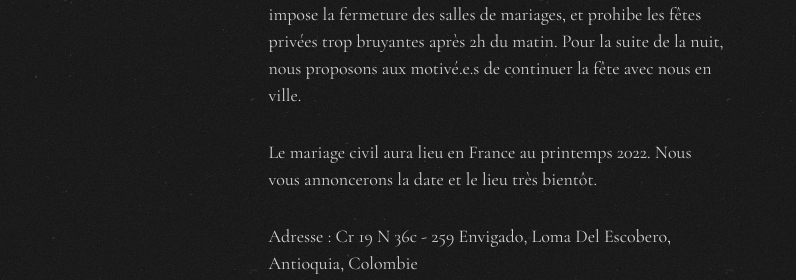
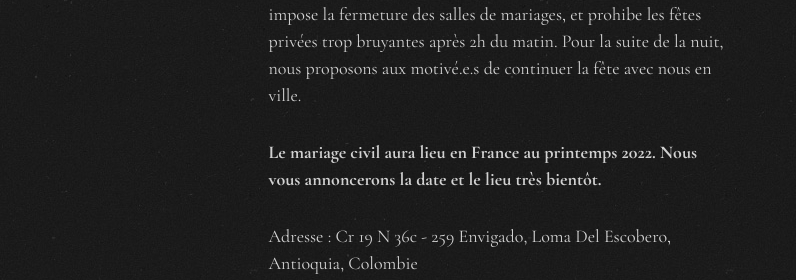
Before and after one commit to jacquetlina/matri, a plain HTML site: page mariage.html in a window 1280 px wide. Shown: the part 980-1260 px from the top of the page, 484-1280 px from the left. Drawn offline with nearby package versions, Linux system fonts and the light colour scheme; files whose address does not match are found by name.

Commit message:
Update mariage.html

```diff
--- a/mariage.html
+++ b/mariage.html
@@ -127,7 +127,7 @@
 						<p>Le mariage se déroulera à <span style="font-style:bold">Palau Eventos</span>. Cette salle se trouve à Envigado, dans la banlieue sud de Medellin. La cérémonie, le vin d'honneur, le repas, ainsi que la soirée auront lieu sur place. </p>
 						<p>La salle est située sur les hauteurs de Medellin. N'oubliez pas de prévoir un vêtement chaud pour la soirée, l'altitude étant suffisament élevée pour qu'il fasse frais la nuit, cette dernière tombant à 18h.</p>
 						<p>Nous devrons quitter les lieux à 2h du matin pour des raisons administratives. Le gouvernement de la province d'Antioquia impose la fermeture des salles de mariages, et prohibe les fêtes privées trop bruyantes après 2h du matin. Pour la suite de la nuit, nous proposons aux motivé.e.s de continuer la fête avec nous en ville.</p>
-						<p style="font-style:bold">Le mariage civil aura lieu en France au printemps 2022. Nous vous annoncerons la date et le lieu très bientôt.</p>
+						<p style="font-weight:bold">Le mariage civil aura lieu en France au printemps 2022. Nous vous annoncerons la date et le lieu très bientôt.</p>
 						<p>Adresse : Cr 19 N 36c - 259 Envigado, Loma Del Escobero, Antioquia, Colombie</p>
 					</div>
 				</div>
```
